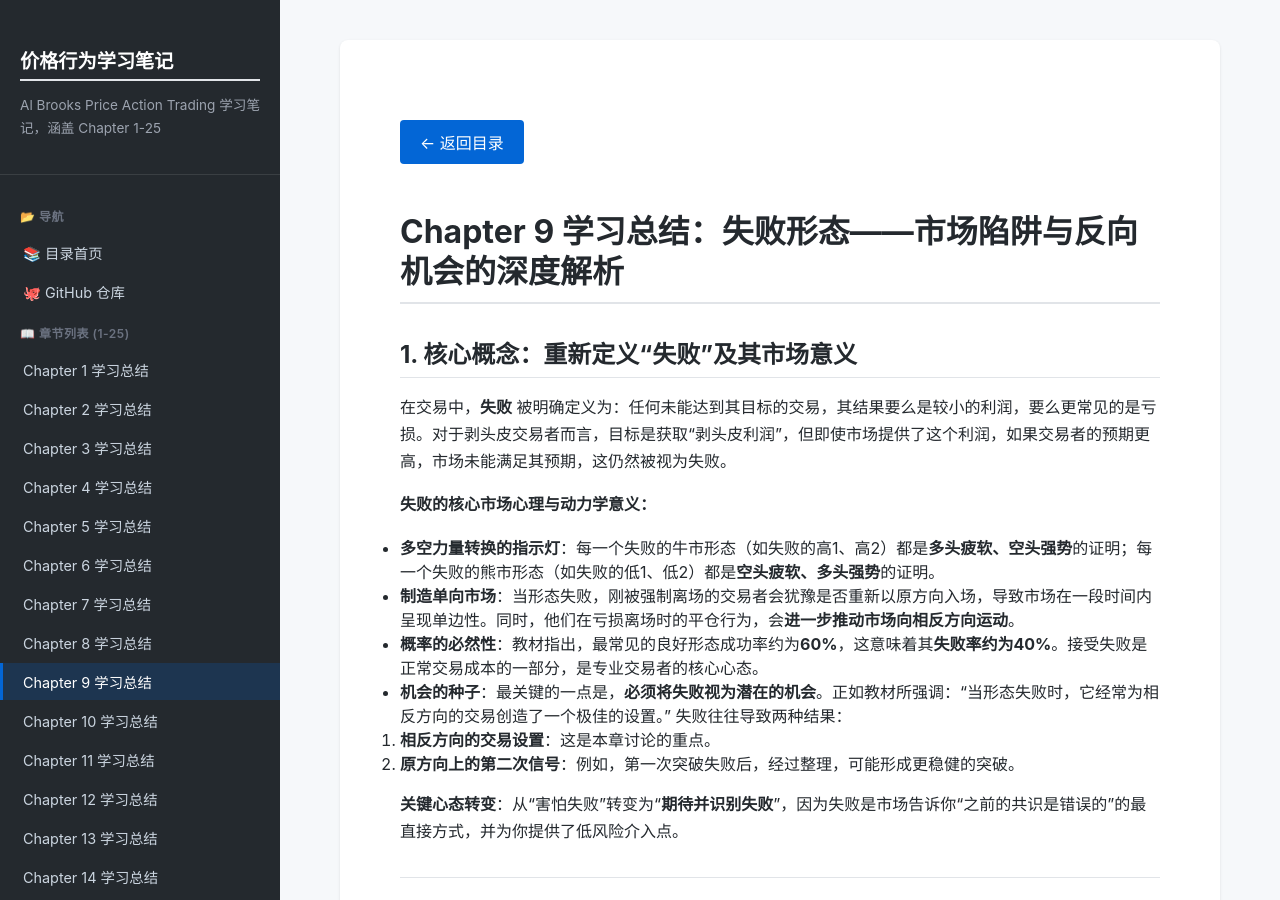
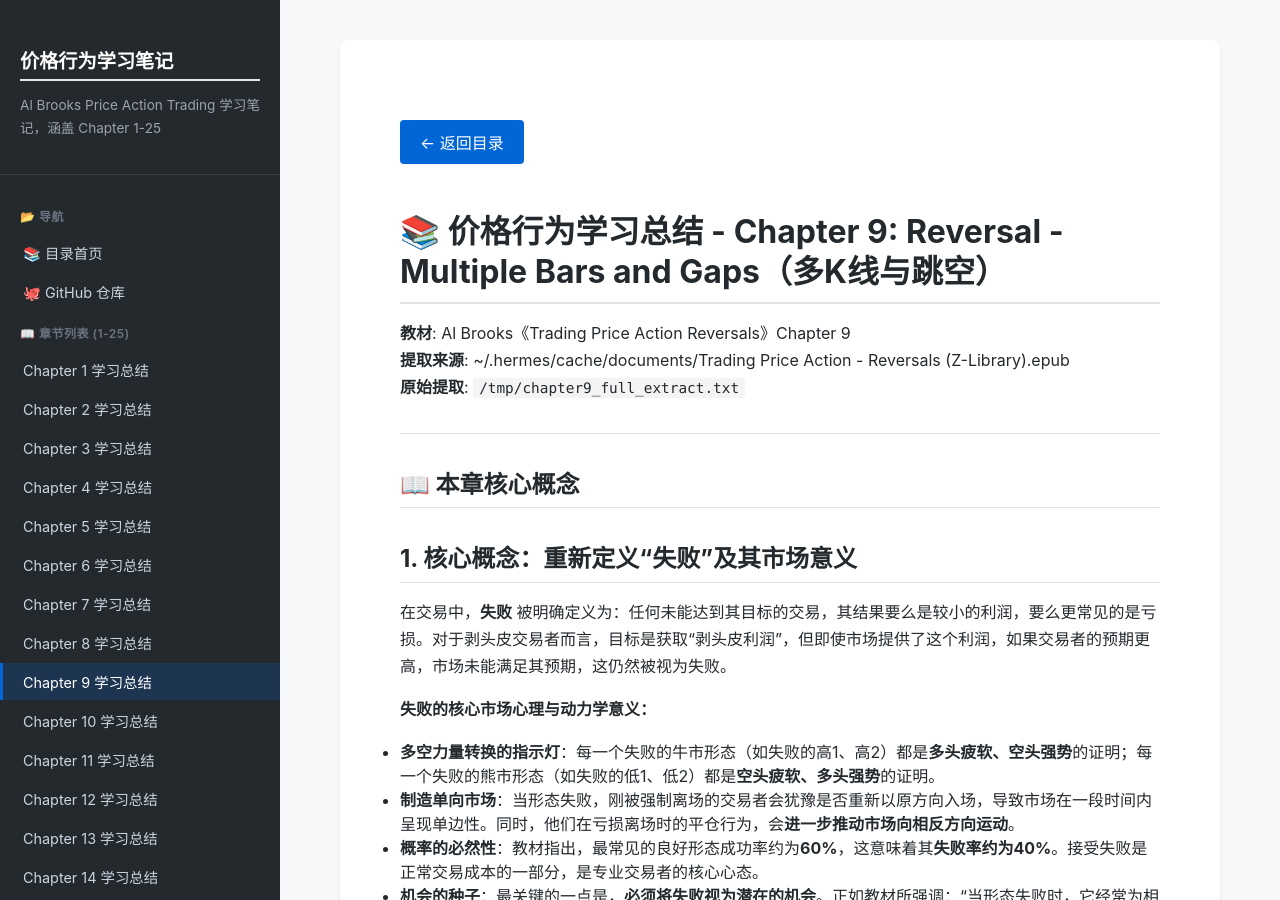
Before and after one commit to stephenki/price-action-notes, a Jekyll site: the page built from chapter-9.md, in a window 1280 px wide and 900 px high. Built offline with Jekyll 4.4.1, drawn with Linux system fonts in a browser that asks for light colours.

Commit message:
fix: 统一 Chapter 9 格式（Book 1 Reversals 标准）

```diff
--- a/chapter-9.md
+++ b/chapter-9.md
@@ -3,7 +3,16 @@ layout: sidebar
 title: "Chapter 9 学习总结"
 chapter: 9
 ---
-# Chapter 9 学习总结：失败形态——市场陷阱与反向机会的深度解析
+
+# 📚 价格行为学习总结 - Chapter 9: Reversal - Multiple Bars and Gaps（多K线与跳空）
+
+**教材**: Al Brooks《Trading Price Action Reversals》Chapter 9
+**提取来源**: ~/.hermes/cache/documents/Trading Price Action - Reversals (Z-Library).epub
+**原始提取**: `/tmp/chapter9_full_extract.txt`
+
+---
+
+## 📖 本章核心概念
 
 ## 1. 核心概念：重新定义“失败”及其市场意义
 
```
